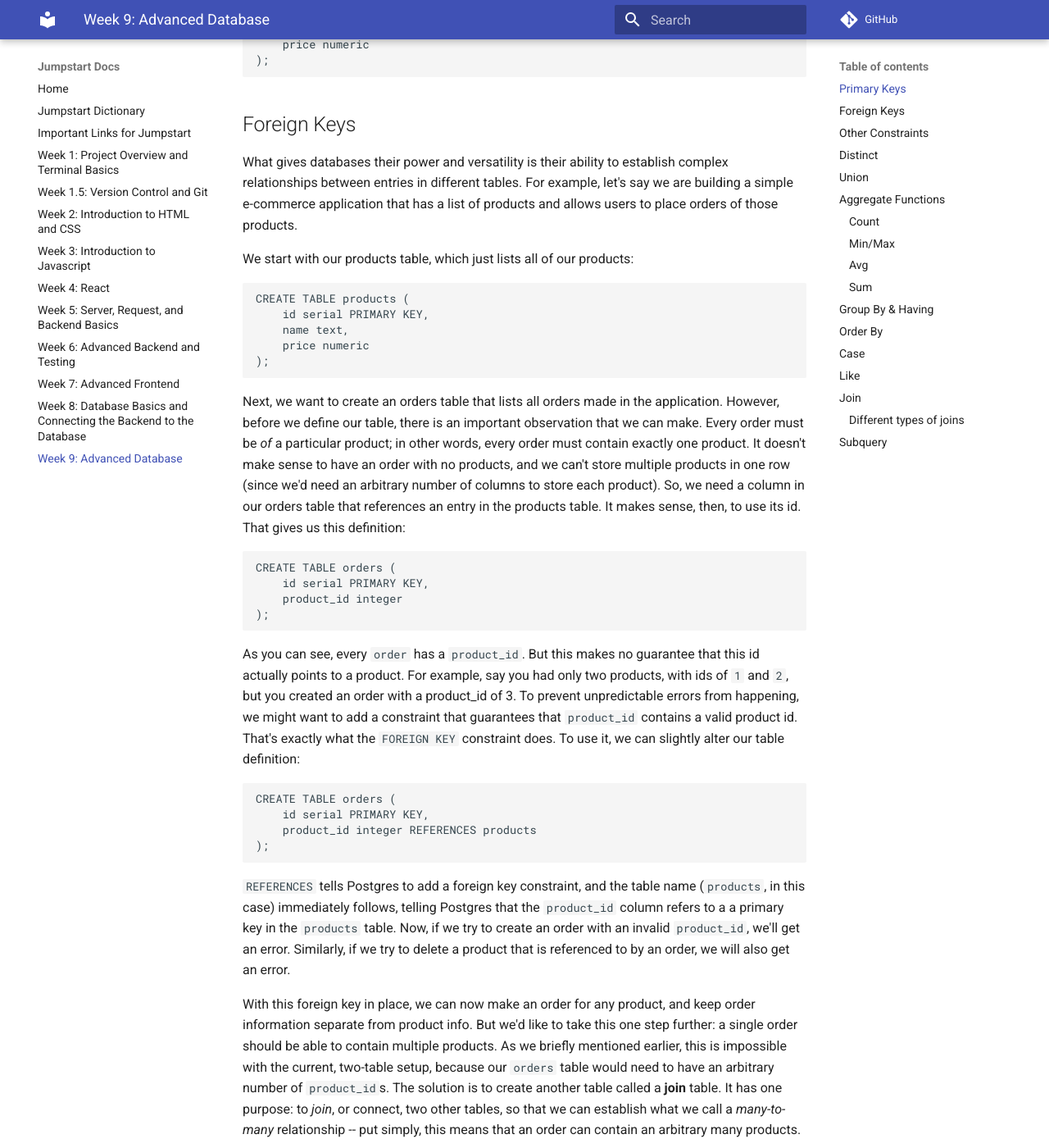
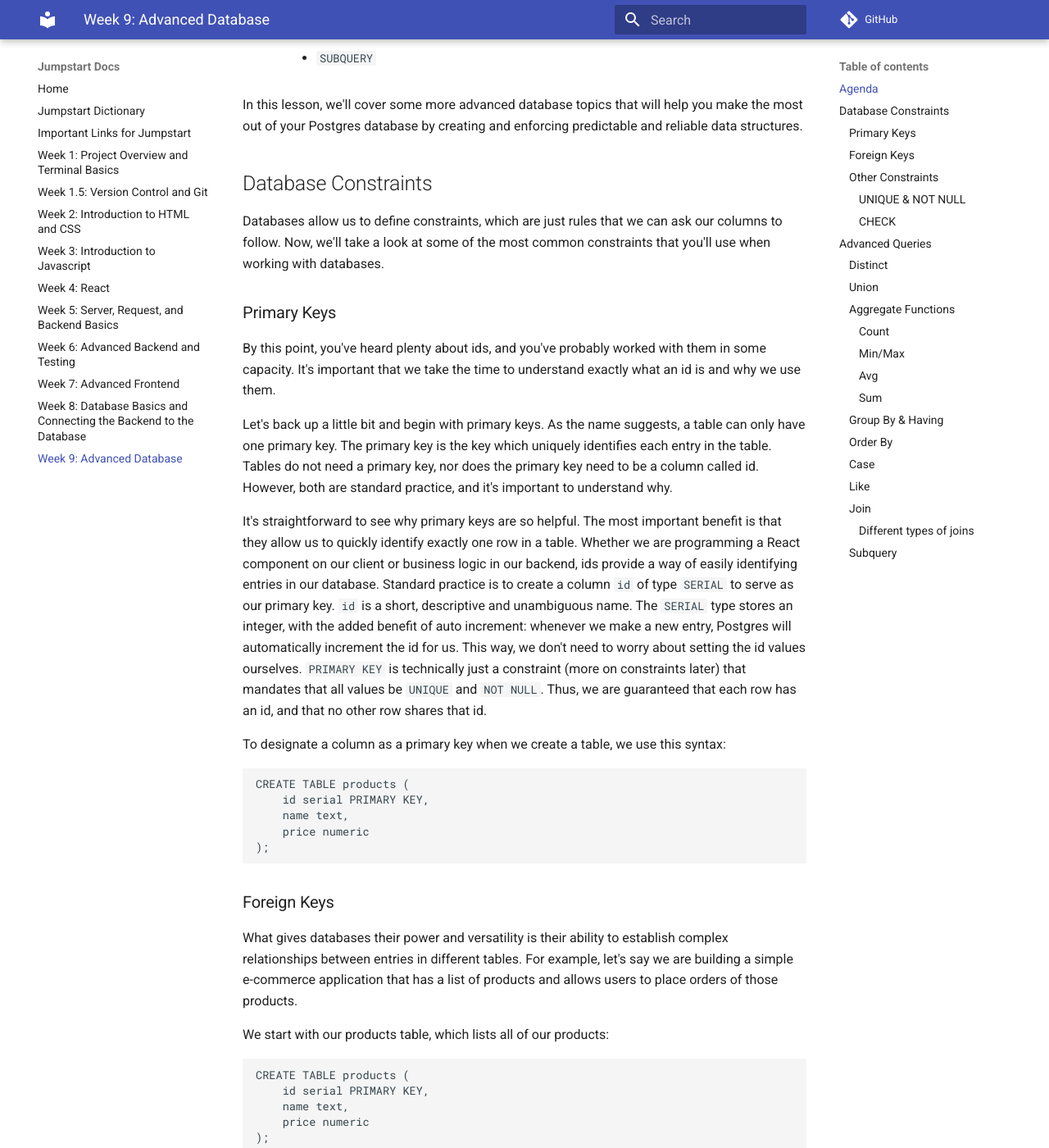
Before and after one commit to Code-4-Community/learning-resources, an MkDocs documentation site: the page built from docs/jumpstart/week-9.md, in a window 1280 px wide and 1400 px high, scrolled down 984 px. Shown: the whole window at 82% size. Built offline with MkDocs 1.6.1 and Material for MkDocs 9.7.7, drawn with Linux system fonts in a browser that asks for light colours; comment, search, counter and statistics services are not loaded; some of the changed text lies outside the part shown.

Commit message:
Edited to reflect suggestions

````diff
--- a/docs/jumpstart/week-9.md
+++ b/docs/jumpstart/week-9.md
@@ -1,15 +1,49 @@
 # Week 9: Advanced Database Topics
+In an increasingly data-driven world, efficiently configuring and managing a database are crucial
+ to creating robust and scalable web applications. This week, we'll learn some tools and
+  techniques to help us make the most of our Postgres database.
 
-In an increasingly data-driven world, efficiently configuring and managing a database are crucial to creating robust and scalable web applications.
+## Agenda
+- Database Constraints
+    - Primary Keys
+    - Foreign Keys
+    - Other Constraints
+        - `UNIQUE`
+        - `CHECK`
+- Advanced Queries
+    - `DISTINCT`
+    - `UNION`
+    - Aggregate Functions
+        - `COUNT`
+        - `MIN`/`MAX`
+        - `AVG`
+        - `SUM`
+        - `GROUP BY` & `HAVING`
+        - `ORDER BY`
+        - `CASE`
+        - `LIKE`
+        - `JOIN`
+        - `SUBQUERY`
+
+
 
 In this lesson, we'll cover some more advanced database topics that will help you make the most out of your Postgres database by creating and enforcing predictable and reliable data structures.
 
-## Primary Keys
-By this point, you've heard plenty about ids, and you've probably worked with them in some capacity. It's important that we take the time to understand exactly what an ID is and why we use them.
+## Database Constraints
+Databases allow us to define constraints, which are just rules that we can ask our columns to
+ follow. Now, we'll take a look at some of the most common constraints that you'll use when
+  working with databases.
+
+### Primary Keys
+By this point, you've heard plenty about ids, and you've probably worked with them in some capacity. It's important that we take the time to understand exactly what an id is and why we use them.
 
 Let's back up a little bit and begin with primary keys. As the name suggests, a table can only have one primary key. The primary key is the key which uniquely identifies each entry in the table. Tables do not need a primary key, nor does the primary key need to be a column called id. However, both are standard practice, and it's important to understand why.
 
-It's straightforward to see why primary keys are so helpful. The most important benefit is that they allow us to quickly identify exactly one row in a table. Whether we are programming a React component on our client or business logic in our backend, we have a way to easily identify entries in our database. Standard practice is to create a column `id` of type `SERIAL` to serve as our primary key. `id` is a short, descriptive and unambiguous name. The `SERIAL` type stores an integer, with the added benefit of auto increment -- whenever we make a new entry, Postgres will automatically increment the id for us. This way, we don't need to worry about setting the id values ourselves. `PRIMARY KEY` is technically just a constraint (more on constraints later) that mandates that all values be `UNIQUE` and `NOT NULL`. Thus, we are guaranteed that each row has an id, and that no other row shares that id.
+It's straightforward to see why primary keys are so helpful. The most important benefit is that
+ they allow us to quickly identify exactly one row in a table. Whether we are programming a React
+  component on our client or business logic in our backend, ids provide a way of easily
+   identifying entries in our database. Standard practice is to create a column `id` of type
+    `SERIAL` to serve as our primary key. `id` is a short, descriptive and unambiguous name. The `SERIAL` type stores an integer, with the added benefit of auto increment: whenever we make a new entry, Postgres will automatically increment the id for us. This way, we don't need to worry about setting the id values ourselves. `PRIMARY KEY` is technically just a constraint (more on constraints later) that mandates that all values be `UNIQUE` and `NOT NULL`. Thus, we are guaranteed that each row has an id, and that no other row shares that id.
 
 To designate a column as a primary key when we create a table, we use this syntax:
 
@@ -40,7 +74,7 @@
     product_id integer
 );
 ```
-As you can see, every `order` has a `product_id`. But this makes no guarantee that this id actually points to a product. For example, say you had only two products, with ids of `1` and `2`, but you created an order with a product_id of 3. To prevent unpredictable errors from happening, we might want to add a constraint that guarantees that `product_id` contains a valid product id. That's exactly what the `FOREIGN KEY` constraint does. To use it, we can slightly alter our table definition:
+As you can see, every `order` has a `product_id`. But this makes no guarantee that this id actually points to a product. For example, say you had only two products, with ids of `1` and `2`, but you created an order with a `product_id` of `3`. To prevent unpredictable errors from happening, we might want to add a constraint that guarantees that `product_id` contains a valid product id. That's exactly what the `FOREIGN KEY` constraint does. To use it, we can slightly alter our table definition:
 ```sql
 CREATE TABLE orders (
     id serial PRIMARY KEY,
@@ -49,7 +83,7 @@
 ```
 `REFERENCES` tells Postgres to add a foreign key constraint, and the table name (`products`, in this case) immediately follows, telling Postgres that the `product_id` column refers to a a primary key in the `products` table. Now, if we try to create an order with an invalid `product_id`, we'll get an error. Similarly, if we try to delete a product that is referenced to by an order, we will also get an error.
 
-With this foreign key in place, we can now make an order for any product, and keep order information separate from product info. But we'd like to take this one step further: a single order should be able to contain multiple products. As we briefly mentioned earlier, this is impossible with the current, two-table setup, because our `orders` table would need to have an arbitrary number of `product_id`s. The solution is to create another table called a <strong>join</strong> table. It has one purpose: to <em>join</em>, or connect, two other tables, so that we can establish what we call a <em>many-to-many</em> relationship -- put simply, this means that an order can contain an arbitrary many products.
+With this foreign key in place, we can now make an order for any product, and keep order information separate from product info. But we'd like to take this one step further: a single order should be able to contain multiple products. As we briefly mentioned earlier, this is impossible with the current two-table setup, because our `orders` table would need to have an arbitrary number of `product_id`s. The solution is to create another table called a <strong>join</strong> table. It has one purpose: to <em>join</em>, or connect, two other tables, so that we can establish what we call a <em>many-to-many</em> relationship -- put simply, this means that an order can contain an arbitrary many products.
 
 Our new table only needs two columns: an order id and a product id. Every entry in this table represents something like a single item in a shopping basket. That item belongs to a particular basket (the order), and points to a product. So, we might create a table like this:
 ```sql
@@ -60,10 +94,18 @@
 ```
 This is an example of a table that needs no primary key. We might add one if we want, but it may not be useful because the only purpose this table serves is to join two existing tables. If we need to refer to a specific entry in this table, we can use the combination of `order_id` and `product_id`, since no two rows should have the same value for both. We'll see how to do this in the next section.
 
-## Other Constraints
-As we mentioned earlier, `PRIMARY KEY` is technically just a combination of the `UNIQUE` and `NOT NULL` constraints. These constraints are self-explanatory; `UNIQUE` requires that a column's value is unique with respect to all other rows in the table, and `NOT NULL` requires that a column's value is not null (like in Javascript, null just represents the absence of a value). In general, most columns should be `NOT NULL`. Only allow columns be `NULL` if it makes sense for there to be no data.
+### Other Constraints
 
-Note: when we say "require" in terms of constraints, we mean that any attempt to create or update an entry in the table that will violate the constraint will result in an error. This enables us to assume that all entries in a table satisfy the table's constraints.
+#### `UNIQUE` & `NOT NULL`
+As we mentioned earlier, `PRIMARY KEY` is technically just a combination of the `UNIQUE` and `NOT
+ NULL` constraints. These constraints are self-explanatory; `UNIQUE` requires that a column's
+  value is unique with respect to all other rows in the table, and `NOT NULL` requires that a
+   column's value is not `NULL` (like in Javascript, `NULL` just represents the absence of a value
+   ). In general, most columns should be `NOT NULL`. Only allow columns be `NULL` if it makes sense for there to be no data.
+
+> Note: when we say "require" in terms of constraints, we mean that any attempt to create,
+ update, or delete an entry in the table that will violate the constraint will result in an error
+>. This enables us to assume that all entries in a table satisfy the table's constraints.
 
 Here is an example of how we might define these constraints:
 ```sql
@@ -91,6 +133,7 @@
 );
 ```
 
+#### `CHECK`
 There is one final important constraint that we will cover today called `CHECK`. `CHECK` allows us to guarantee that some arbitrary expression is true for every entry in our table. For example, let's say we wanted to make sure that all of our product's prices are positive (greater than zero). We might use this definition:
 ```sql
 CREATE TABLE products (
@@ -113,7 +156,13 @@
 ```
 Note that the final `CHECK` is on its own row, separate from any column. This is because it is a <em>table</em> constraint rather than a <em>column</em> constraint. Table constraints are defined with respect to the entire table, whereas column constraints are only defined with regards to the column whose line they are defined on. Any column constraint can be written as a table constraint, but the reverse is not true. (Column constraints cannot reference other columns.)
 
-## Distinct
+## Advanced Queries
+Last week, we learned how to construct basic SELECT queries that can read rows and columns from
+ our database. In the real world, though, data is much more complex than just a list of rows and
+  columns. Now, we'll learn some advanced querying techniques that will help us get exactly the
+   data we want using only SQL.
+
+### Distinct
 Normally, we can use the `SELECT` keyword to select all relevant rows from a table. But what if
  we want to only select distinct rows? That is, we want to select all relevant rows that are not
   identical (by the given criteria).
@@ -135,7 +184,7 @@
 selects all rows whose combination of name and price is unique. In other words, the resulting
  table will have two columns, `name` and `price`, and no two rows will have the same value for both.
 
-## Union
+### Union
 Some of you may already be familiar with the mathematical notion of a union -- the combination of
  two sets. Similarly, we can use SQL's `UNION` keyword to combine the results of two queries
  . Note that the queries must reference the same columns: a union of two sets of rows with different
@@ -151,19 +200,20 @@
 SELECT column1, column2 FROM table WHERE column1 < 5
 ```
 
-## Aggregate Functions
+### Aggregate Functions
 If you've used Excel before, you probably appreciate the statistics operations that allow you to
  quickly get info about data entries, like average() and max(). As you might expect, Postgres
   includes this functionality out of the box.
 
-### Count
+#### Count
 For example, let's say we want to know how many entries are in a table. This is trivial:
 
 ```sql
 SELECT COUNT(*) FROM table
 ```
 
-We can add `WHERE` clauses to count only entries that satisfy some condition, like this:
+The asterisk tells Postgres to count all rows, including `NULL`s and duplicates. We can also add
+ `WHERE` clauses to count only entries that satisfy some condition, like this:
 
 ```sql
 SELECT COUNT(*) FROM table WHERE column3 = false
@@ -171,32 +221,32 @@
 
 This query returns a table with only a single column `count` and one entry containing the count.
 
-### Min/Max
+#### Min/Max
 To get the minimum or maximum values of a numeric column in a table, we can use the `MIN()` and `MAX
 ()` functions, like this:
 
 ```sql
-SELECT MIN(price) FROM products
+SELECT MIN(price) FROM products;
 ```
 
 Like `COUNT`, this returns a table with a single column `min` and one entry containing the
  minimum value of the queried column.
 
-### Avg
+#### Avg
 Average returns the average of a numeric column:
 
 ```sql
 SELECT AVG(price) FROM products
 ```
 
-### Sum
+#### Sum
 Sum returns the sum of a numeric column:
 
 ```sql
 SELECT SUM(price) FROM products
 ```
 
-## Group By & Having
+### Group By & Having
 Let's say we had a `payments` table defined like this:
 
 ```sql
@@ -212,16 +262,16 @@
  `GROUP BY` clause to group payments by their `customer_id`, and then use `SUM()` to compute the
   sum.
 
-`SELECT customer_id, SUM(amount) FROM payments GROUP BY customer_id`
+```SELECT customer_id, SUM(amount) FROM payments GROUP BY customer_id```
 
 Now, imagine we only cared about our most loyal customers -- the ones who've spent more than $200
 . You might think that we could use a `WHERE` clause to only get the groups of payments that sum
  to more than 200. But `WHERE` only works for rows, not groups. Instead, we use the `HAVING
  ` keyword, like this:
 
-`SELECT customer_id, SUM(amount) FROM payments GROUP BY customer_id HAVING SUM(amount) > 200`
+```SELECT customer_id, SUM(amount) FROM payments GROUP BY customer_id HAVING SUM(amount) > 200```
 
-## Order By
+### Order By
 Often, we'll want to sort the data that we receive from our database. We could do this in our
  application logic, but it's almost always faster to ask the database to do it directly for us
  . Fortunately, SQL makes this trivially easy for us.
@@ -229,7 +279,7 @@
 For example, let's say we wanted to get a list of products sorted from cheapest to most expensive
 . This simple query does that for us:
 
-`SELECT * FROM products ORDER BY price ASC`
+```SELECT * FROM products ORDER BY price ASC;```
 
 Of course `ASC` indicates that the resulting rows will have an ascending price. `DESC` would be
  the opposite.
@@ -237,8 +287,15 @@
 Sorting works on more than just numeric values. Ordering textual values in `ASC` order sorts by
  alphabetical order, for example.
 
-## Case
-The `CASE` statement, similar to if-then-else statement or a switch statement, goes through different conditions and returns a value when the first condition is met. If the first condition is true, a value will be returned and , if not, the rest of the conditions will be evaluated. In case non of the given conditions are true, it returns the value in the `ELSE` claues (just like the `default` case in switch statements).Don't forget to tell the program that your `CASE` statement is done by an `END` clause. Here is what the syntax looks like:
+You can also sort on multiple columns as a tie-breaker by separating each term with a comma:
+
+```SELECT * FROM products ORDER BY column1 ASC, column2 DESC, column3 DESC;```
+
+### Case
+The `CASE` statement, similar to if-then-else statement or a switch statement, goes through
+ different conditions and returns a value when the first condition is met. If the first condition
+  is true, a value will be returned and , if not, the rest of the conditions will be evaluated
+  . In case non of the given conditions are true, it returns the value in the `ELSE` clause (just like the `default` case in switch statements). Don't forget to tell the program that your `CASE` statement is done by an `END` clause. Here is what the syntax looks like:
 
 ```sql
 SELECT ...
@@ -263,10 +320,11 @@
 END AS PaymentDueFeedback
 FROM payments;
 ```
-*Note: `AS` is used for renaming a column in the table that we want to be displayed after running a query.*
+> Note: `AS` is used for renaming a column in the table that we want to be displayed after running
+ a query.*
 
 
-## Like
+### Like
 This operation is used with the `WHERE` clause. `LIKE` allows you to find a specific pattern in a column of a table. You can use `%` and `_` in conjuction with `LIKE` if there are other characters before or after the wanted pattern. The percent sign and underscore can be used in combinations as well.
 - `%` represents zero, one, or multiple characters.
 - `_` represents a single character.
@@ -282,7 +340,7 @@
 WHERE name LIKE 's%' OR '%s';
 ```
 
-## Join
+### Join
 So far, we've seen how to design tables to help us store related data. For example, we created an e-commerce database with three tables: `orders`, `products`, and `order_items`. Every row in `orders` represents one shopping basket. Every row in `order_items` belongs to one `order` and refers to a `products`, so we can have as many products as we want in one shopping basket.
 
 But storing our data is only one part of our application. Equally important is accessing it. Let's say we want to list all the products in an order. The first step is to obtain all the
@@ -298,7 +356,7 @@
 SELECT * FROM products WHERE id = ORDER_ITEM_ID
 ```
 
-but this verbose. Instead, we can use the `JOIN` keyword, which allows us to join two tables
+but this is verbose. Instead, we can use the `JOIN` keyword, which allows us to join two tables
  based on a matching column, like an id. So, we could write:
 
 ```sql
@@ -309,15 +367,16 @@
     ON Product_ID = o.product_id;
 ```
 
-This table will give us 3 colums representing the Product ID in our order, the name of the product, and finally our order ID in case we wanted to double check that we've got the right products. The rows will contain the list of products in our order.
+This table will give us 3 colums representing the Product id in our order, the name of the product, and finally our order id in case we wanted to double check that we've got the right products. The rows will contain the list of products in our order.
 
-### Different types of joins
+#### Different types of joins
 
 Based on what we want to get from two tables, we can do different types of joins. As you can see in the picture below, some of these different joins are: `INNER JOIN` (or `JOIN` as default in SQL), `LEFT JOIN`, `RIGHT JOIN`, and `FULL JOIN`.
 
 ![SQL Join Comparison](./img/Joins-in-SQL-Inner-Outer-Left-and-Right-Join.jpg)
 
-`INNER JOIN`: returns rows when there is a match in both tables.
+`INNER JOIN`: returns rows when there is a match in both tables (default if no qualifier is
+ specified).
 
 `LEFT JOIN`: returns all rows from the left table, even if there are no matches in the right table.
 
@@ -327,7 +386,7 @@
 The joined table will contain all records from both the tables and fill in NULLs for missing matches on either side.
 
 
-## Subquery
+### Subquery
 Subquery's definition is within its name: a query within a query! Subqueries could be nested inside a `SELECT`, `INSERT`, `UPDATE`, `DELETE`, or another subquery. They can output a list of data or individual values.
 
 We use subqueries as a condition (therefore it's usually used within a `WHERE` clause) and will return data that will be used in the main query and the point of it is to restrict the information that's being retrieved from the database. Make sure you surround your subqueries with paranthesis.
````
Also changed, not shown: other parts of docs/jumpstart/week-9.md (+3 -3 lines).
